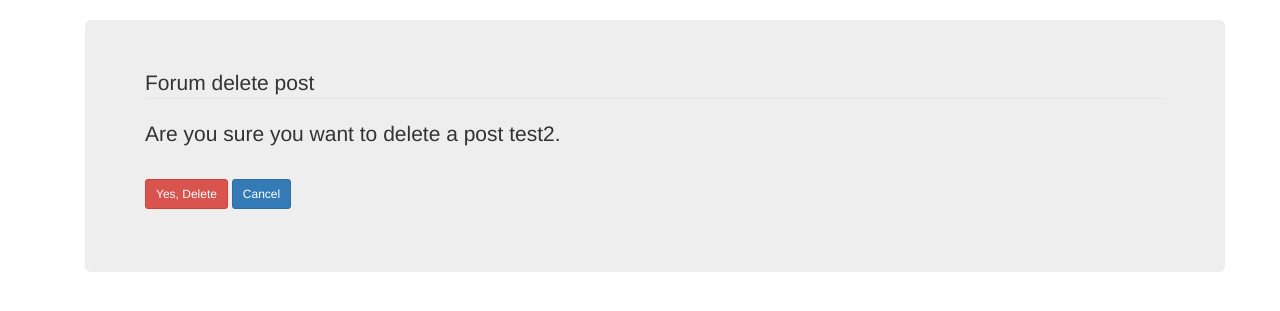
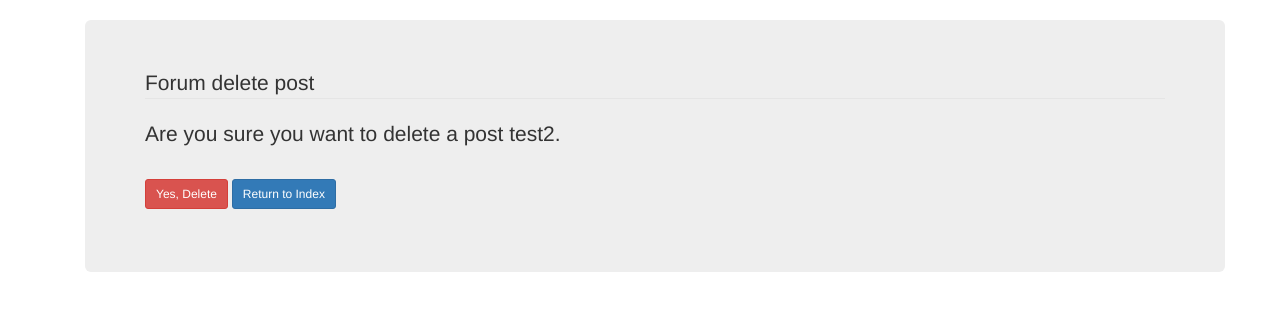
Before and after one commit to hann1010/simpleforum_test, a Django app: page /all/4/delete/ in a window 1280 px wide. Shown: the part 52-363 px from the top of the page. Run offline with Django 3.2, Linux system fonts and the light colour scheme; a user stored in the database is signed in; data comes from the database, SQL or seed files in the repository; some libraries are stand-ins or nearby versions.

Commit message:
fixed delete

```diff
--- a/forum/templates/forum/forum_post_confirm_delete.html
+++ b/forum/templates/forum/forum_post_confirm_delete.html
@@ -11,7 +11,7 @@
                 </fieldset>
                 <div class="form-group">
                     <button class="btn btn-danger btn-sm mt-1 mb-1" type="submit">Yes, Delete</button>
-                    <a class="btn btn-primary btn-sm mt-1 mb-1" href="{% url 'forum-home' %}">Cancel</a>
+                    <a class="btn btn-primary btn-sm mt-1 mb-1" href="{% url 'forum-home' %}">Return to Index</a>
                 </div>
             </form>
         </div>
```
